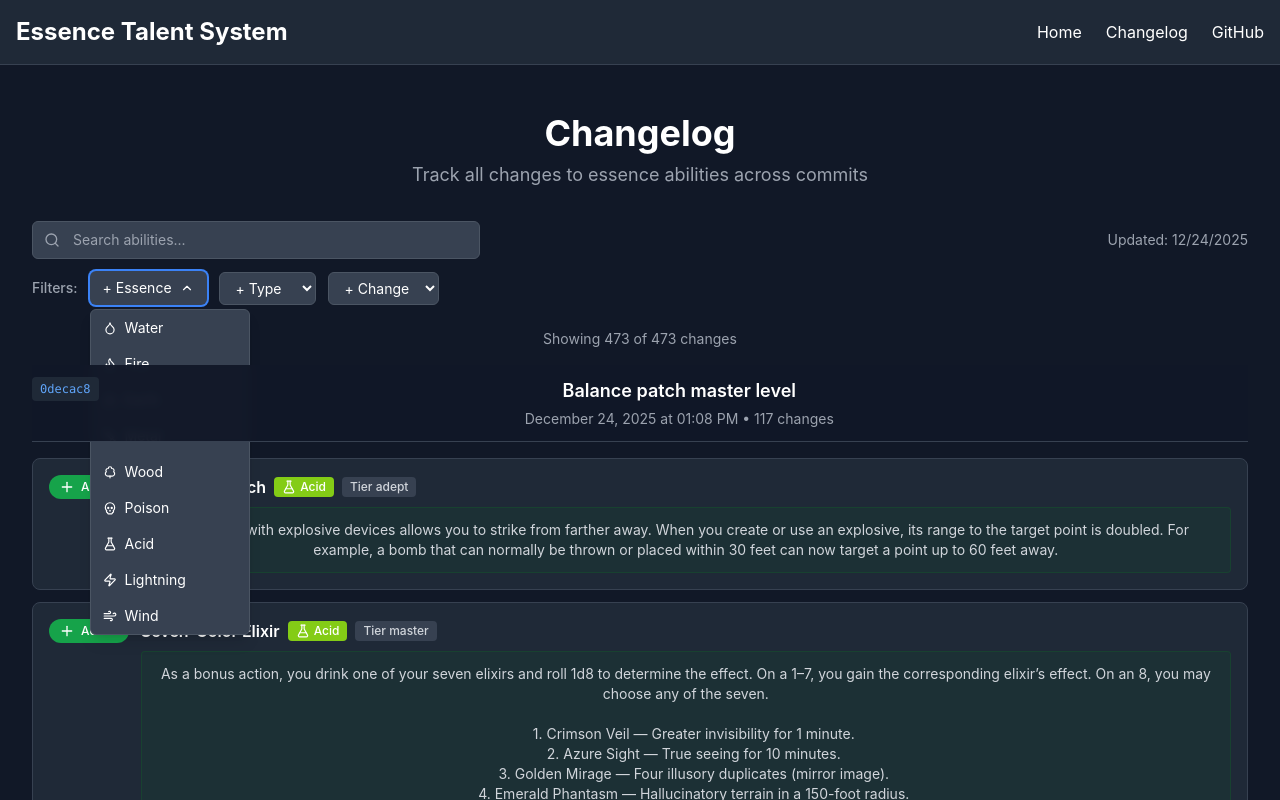
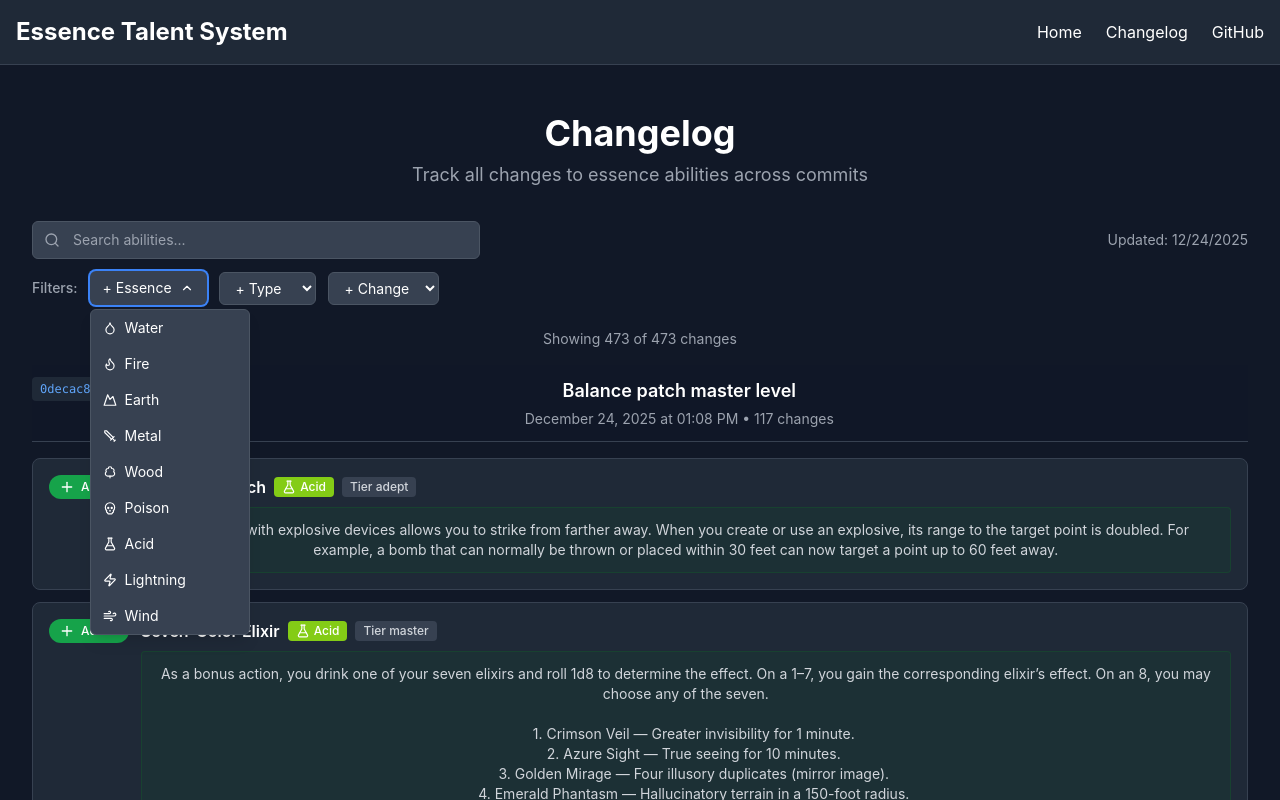
Before and after one commit to Shiroko7/essence-talent-system, a React (Vite) app: page /changelog in a window 1280 px wide. Both pictures are taken after a click on the button "+ Essence". Shown: the top 800 px of the page. Built offline with nearby package versions, Linux system fonts and the light colour scheme.

Commit message:
fix dropdown z index

```diff
--- a/src/components/changelog/ChangelogFilters.tsx
+++ b/src/components/changelog/ChangelogFilters.tsx
@@ -88,7 +88,7 @@ const ChangelogFilters: React.FC<ChangelogFiltersProps> = ({
   };
 
   return (
-    <div className="space-y-3 mb-6">
+    <div className="space-y-3 mb-6 relative z-50">
       {/* Row 1: Search + Updated Date */}
       <div className="flex flex-col sm:flex-row gap-3 sm:items-center sm:justify-between">
         {/* Search Input */}
@@ -135,7 +135,7 @@ const ChangelogFilters: React.FC<ChangelogFiltersProps> = ({
               <ChevronDown size={14} className={`transition-transform ${essenceDropdownOpen ? 'rotate-180' : ''}`} />
             </button>
             {essenceDropdownOpen && (
-              <div className="absolute top-full left-0 mt-1 bg-gray-700 border border-gray-600 rounded-md shadow-lg z-10 min-w-[160px]">
+              <div className="absolute top-full left-0 mt-1 bg-gray-700 border border-gray-600 rounded-md shadow-lg z-100 min-w-[160px]">
                 {ESSENCE_PATHS.filter(e => !selectedEssences.includes(e.id)).map((essence) => (
                   <button
                     key={essence.id}
```
Also changed, not shown: .claude/settings.local.json.
